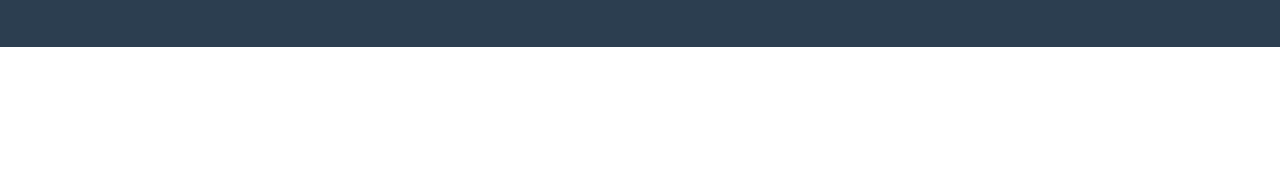
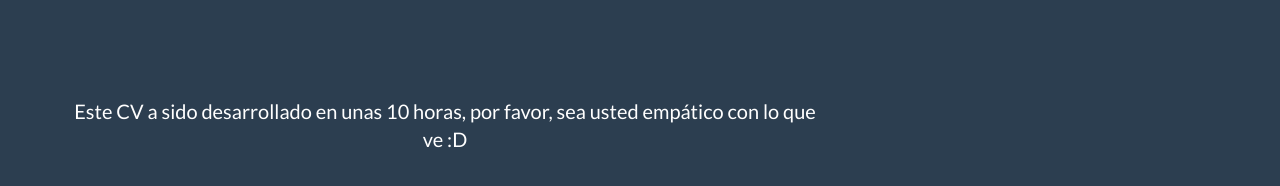
Before and after one commit to aserec/cv-Danel-Ceresa, a website: page index.html in a window 1280 px wide. Shown: the part 1227-1413 px from the top of the page. Before the commit the page ends 1274 px from the top, so only its background shows below. Drawn offline with nearby package versions, Linux system fonts and the light colour scheme.

Commit message:
Comment at footer

```diff
--- a/index.html
+++ b/index.html
@@ -179,44 +179,6 @@
 
 
                     </div>
-                        <!--<form name="sentMessage" id="contactForm" novalidate>
-                          <div class="row control-group">
-                              <div class="form-group col-xs-12 floating-label-form-group controls">
-                                  <label>Name</label>
-                                  <input type="text" class="form-control" placeholder="Name" id="name" required data-validation-required-message="Please enter your name.">
-                                  <p class="help-block text-danger"></p>
-                              </div>
-                          </div>
-                          <div class="row control-group">
-                              <div class="form-group col-xs-12 floating-label-form-group controls">
-                                  <label>Email Address</label>
-                                  <input type="email" class="form-control" placeholder="Email Address" id="email" required data-validation-required-message="Please enter your email address.">
-                                  <p class="help-block text-danger"></p>
-                              </div>
-                          </div>
-                          <div class="row control-group">
-                              <div class="form-group col-xs-12 floating-label-form-group controls">
-                                  <label>Phone Number</label>
-                                  <input type="tel" class="form-control" placeholder="Phone Number" id="phone" required data-validation-required-message="Please enter your phone number.">
-                                  <p class="help-block text-danger"></p>
-                              </div>
-                          </div>
-                          <div class="row control-group">
-                              <div class="form-group col-xs-12 floating-label-form-group controls">
-                                  <label>Message</label>
-                                  <textarea rows="5" class="form-control" placeholder="Message" id="message" required data-validation-required-message="Please enter a message."></textarea>
-                                  <p class="help-block text-danger"></p>
-                              </div>
-                          </div>
-                          <br>
-                          <div id="success"></div>
-                          <div class="row">
-                              <div class="form-group col-xs-12">
-                                  <button type="submit" class="btn btn-success btn-lg">Send</button>
-                              </div>
-                          </div>
-                      </form>-->
-
                 </div>
             </div>
         </section>
@@ -242,6 +204,18 @@
                     <div class="footer-col col-md-4">
                         <h3>Email</h3>
                         <p><a href="mailto:dceresa1988@gmail.com ">dceresa1988@gmail.com</a></p>
+                    </div>
+                </div>
+            </div>
+        </div>
+
+    </footer>
+    <footer class="text-center">
+        <div class="footer-above">
+            <div class="container">
+                <div class="row">
+                    <div class="footer-col col-md-8 text-center">
+                        <p>Este CV a sido desarrollado en unas 10 horas, por favor, sea usted empático con lo que ve :D</p>
                     </div>
                 </div>
             </div>
```
